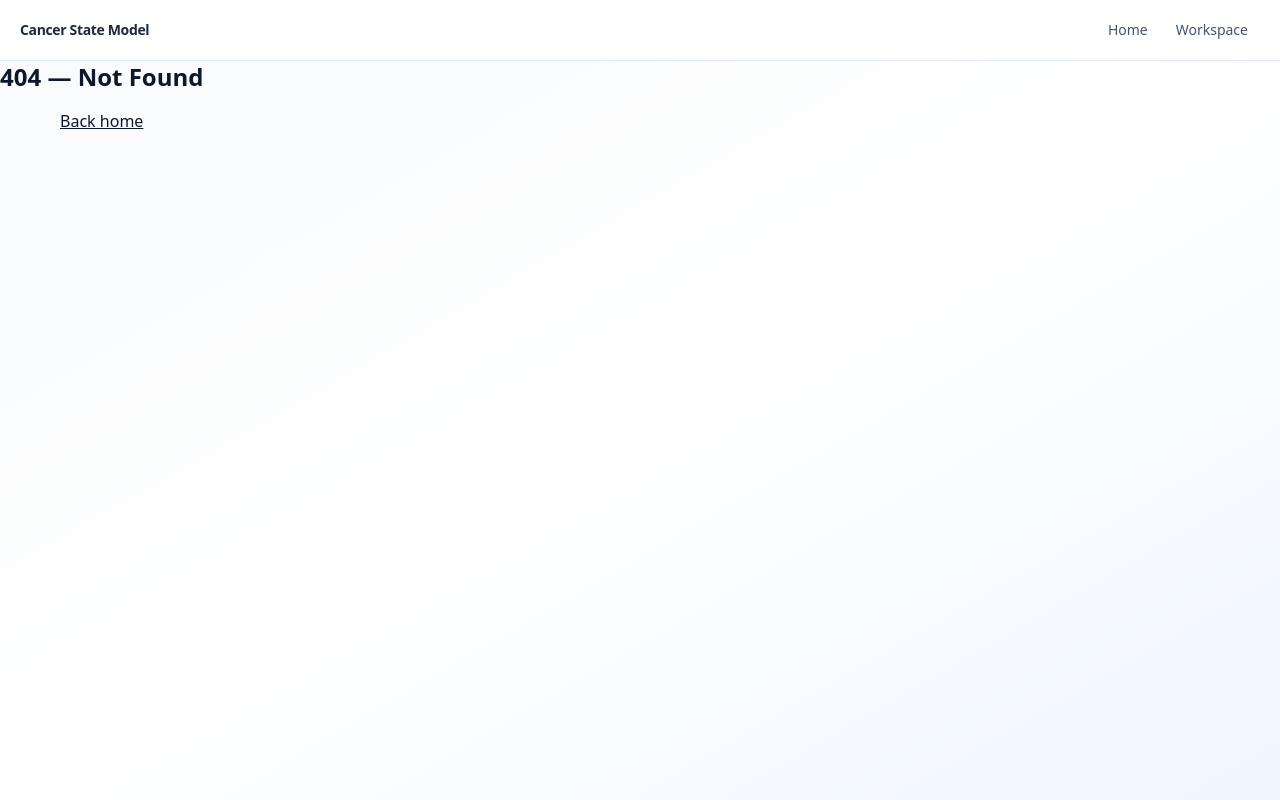
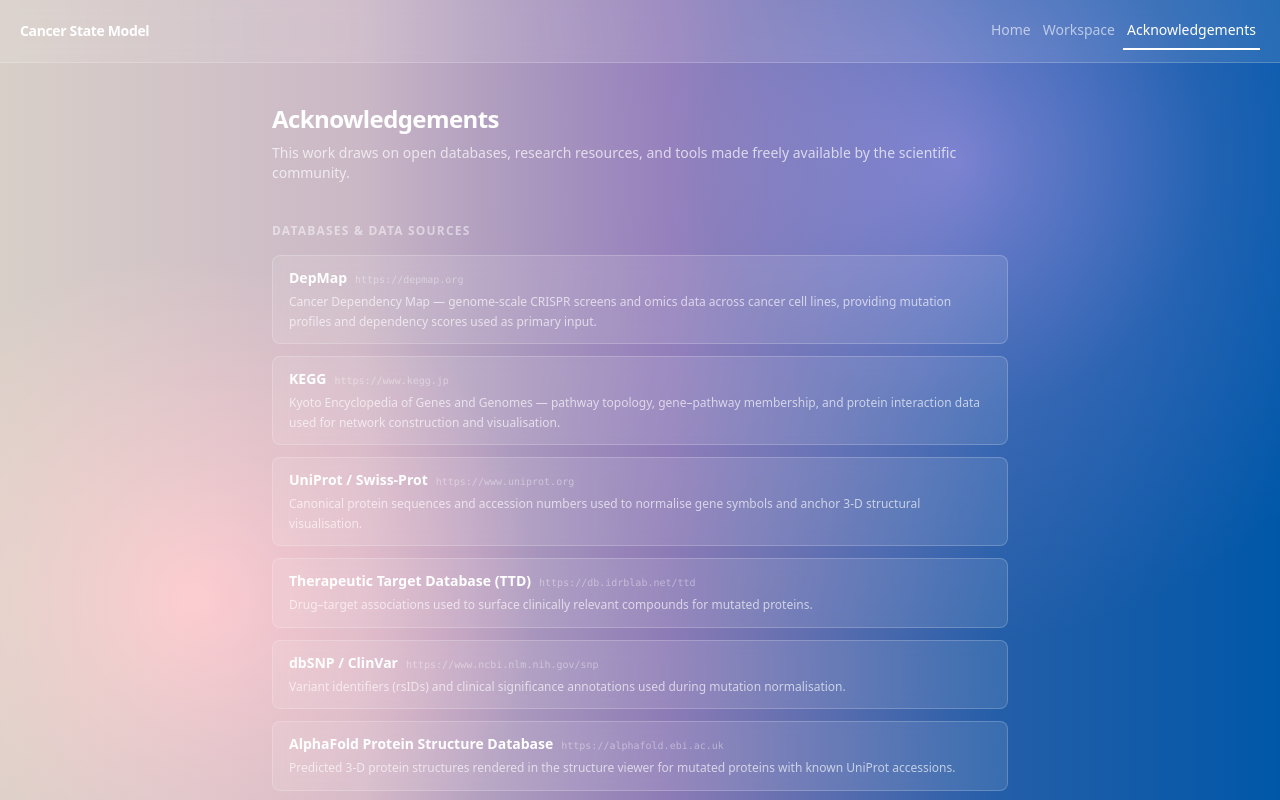
Before and after one commit to charity-g/luad-cancer-state-model, a React (Vite) app in the folder frontend/: page /acknowledgements in a window 1280 px wide. Before the commit this address had no page. Built offline with nearby package versions, Linux system fonts and the light colour scheme.

Commit message:
frontend

```diff
--- a/frontend/package.json
+++ b/frontend/package.json
@@ -11,6 +11,7 @@
     "preview": "vite preview"
   },
   "dependencies": {
+    "lucide-react": "^1.21.0",
     "react": "^19.2.6",
     "react-dom": "^19.2.6",
     "react-router-dom": "^7.6.0",
--- a/frontend/src/App.tsx
+++ b/frontend/src/App.tsx
@@ -2,6 +2,7 @@ import { Routes, Route } from 'react-router-dom'
 import Layout from './components/Layout'
 import Home from './pages/Home'
 import Model from './pages/Model'
+import Acknowledgements from './pages/Acknowledgements'
 import NotFound from './pages/NotFound'
 
 function App() {
@@ -10,6 +11,7 @@ function App() {
       <Route path="/" element={<Layout />}>
         <Route index element={<Home />} />
         <Route path="model" element={<Model />} />
+        <Route path="acknowledgements" element={<Acknowledgements />} />
         <Route path="*" element={<NotFound />} />
       </Route>
     </Routes>
--- a/frontend/src/components/AgentPanel.tsx
+++ b/frontend/src/components/AgentPanel.tsx
@@ -412,7 +412,7 @@ export default function AgentPanel({
                     }}
                     className="flex items-center gap-1 rounded-md border border-slate-200 px-2 py-1 text-[10px] font-medium text-slate-600 transition-colors hover:bg-slate-50"
                   >
-                    Add all
+                    Dive deep with AI context
                   </button>
                   {checkedIds.size > 0 && (
                     <button
--- a/frontend/src/components/Layout.tsx
+++ b/frontend/src/components/Layout.tsx
@@ -1,8 +1,10 @@
 import { NavLink, Outlet, useMatch } from 'react-router-dom'
 
 const linkClass = ({ isActive }: { isActive: boolean }) =>
-  `px-3 py-2 rounded-md text-sm font-medium transition-colors ${
-    isActive ? 'bg-slate-900 text-white' : 'text-slate-600 hover:bg-slate-100 hover:text-slate-900'
+  `px-1 py-2 text-sm font-medium transition-colors border-b-2 ${
+    isActive
+      ? 'border-white text-white'
+      : 'border-transparent text-white/60 hover:text-white hover:border-white/40'
   }`
 
 export default function Layout() {
@@ -10,9 +12,9 @@ export default function Layout() {
 
   return (
     <div className="app-bg flex h-screen flex-col text-slate-900">
-      <header className="flex-shrink-0 border-b border-slate-200 bg-white">
+      <header className="flex-shrink-0 border-b border-white/20 bg-white/10 backdrop-blur-sm">
         <div className="flex items-center justify-between px-5 py-3">
-          <span className="text-sm font-semibold tracking-tight text-slate-800">
+          <span className="text-sm font-semibold tracking-tight text-white">
             Cancer State Model
           </span>
           <nav className="flex gap-1">
@@ -21,6 +23,9 @@ export default function Layout() {
             </NavLink>
             <NavLink to="/model" className={linkClass}>
               Workspace
+            </NavLink>
+            <NavLink to="/acknowledgements" className={linkClass}>
+              Acknowledgements
             </NavLink>
           </nav>
         </div>
@@ -33,7 +38,7 @@ export default function Layout() {
           </div>
         </div>
       ) : (
-        <main className="flex flex-1 min-h-0 overflow-auto bg-gradient-to-br from-slate-50 via-white to-blue-50">
+        <main className="flex flex-1 min-h-0 overflow-auto">
           <Outlet />
         </main>
       )}
--- a/frontend/src/pages/Acknowledgements.tsx
+++ b/frontend/src/pages/Acknowledgements.tsx
@@ -1,203 +1,147 @@
-import {
-  Database,
-  Dna,
-  BrainCircuit,
-  Network,
-  FlaskConical,
-  Microscope,
-  ExternalLink,
-} from "lucide-react";
-
-const sources = [
-  {
-    title: "DepMap (Cancer Dependency Map)",
-    organization: "Broad Institute",
-    icon: <BrainCircuit className="w-5 h-5" />,
-    description:
-      "The drug-routing and pathway vulnerability components of Workbench were informed by LUAD mutation and dependency data from the Cancer Dependency Map (DepMap) project.",
-    citation:
-      "Tsherniak A, Vazquez F, Montgomery PG, et al. Defining a Cancer Dependency Map. Cell. 2017;170(3):564–576.e16.",
-    link: "https://depmap.org",
-  },
-  {
-    title: "TCGA (The Cancer Genome Atlas)",
-    organization: "National Cancer Institute",
-    icon: <Database className="w-5 h-5" />,
-    description:
-      "TCGA provided foundational cancer genomics datasets and molecular characterization resources relevant to LUAD biology and pathway interpretation.",
-    citation:
-      "The Cancer Genome Atlas Research Network. Comprehensive molecular profiling of lung adenocarcinoma. Nature. 2014;511:543–550.",
-    link: "https://www.cancer.gov/tcga",
-  },
-  {
-    title: "COSMIC",
-    organization: "Wellcome Sanger Institute",
-    icon: <Dna className="w-5 h-5" />,
-    description:
-      "COSMIC mutation annotations informed cancer variant interpretation and oncogenic context.",
-    citation:
-      "Tate JG, Bamford S, Jubb HC, et al. COSMIC: the Catalogue Of Somatic Mutations In Cancer. Nucleic Acids Research. 2019.",
-    link: "https://cancer.sanger.ac.uk/cosmic",
-  },
-  {
-    title: "RCSB Protein Data Bank (PDB)",
-    organization: "RCSB Protein Data Bank",
-    icon: <Microscope className="w-5 h-5" />,
-    description:
-      "Protein structures displayed in Workbench are derived from the Protein Data Bank.",
-    citation:
-      "Berman HM, Westbrook J, Feng Z, et al. The Protein Data Bank. Nucleic Acids Research. 2000.",
-    link: "https://www.rcsb.org",
-  },
-  {
-    title: "UniProt",
-    organization: "UniProt Consortium",
-    icon: <FlaskConical className="w-5 h-5" />,
-    description:
-      "UniProt protein identifiers and annotations were used for biological entity normalization and protein metadata.",
-    citation:
-      "The UniProt Consortium. UniProt: the Universal Protein Knowledgebase. Nucleic Acids Research. 2025.",
-    link: "https://www.uniprot.org",
-  },
-  {
-    title: "CPTAC",
-    organization: "National Cancer Institute",
-    icon: <Network className="w-5 h-5" />,
-    description:
-      "CPTAC proteomic resources informed pathway-level and protein-level cancer context.",
-    citation:
-      "Edwards NJ, Oberti M, Thangudu RR, et al. The CPTAC Data Portal: A Resource for Cancer Proteomics Research. Journal of Proteome Research. 2015.",
-    link: "https://proteomics.cancer.gov/programs/cptac",
-  },
-  {
-    title: "DrugBank",
-    organization: "DrugBank",
-    icon: <Database className="w-5 h-5" />,
-    description:
-      "Drug-target relationships and therapeutic context were informed by DrugBank and related pharmacological resources.",
-    citation:
-      "Wishart DS, Feunang YD, Guo AC, et al. DrugBank 5.0: a major update to the DrugBank database. Nucleic Acids Research. 2018.",
-    link: "https://go.drugbank.com",
-  },
-  {
-    title: "KEGG",
-    organization: "Kyoto Encyclopedia of Genes and Genomes",
-    icon: <Network className="w-5 h-5" />,
-    description:
-      "KEGG pathway relationships and biological pathway mappings were used in graph construction and pathway visualization.",
-    citation:
-      "Kanehisa M, Goto S. KEGG: Kyoto Encyclopedia of Genes and Genomes. Nucleic Acids Research. 2000.",
-    link: "https://www.kegg.jp",
-  },
-  {
-    title: "Neo4j",
-    organization: "Neo4j",
-    icon: <Database className="w-5 h-5" />,
-    description:
-      "Workbench uses Neo4j Aura as the graph database and knowledge graph infrastructure layer.",
-    citation: "",
-    link: "https://neo4j.com",
-  },
-  {
-    title: "Anthropic Claude",
-    organization: "Anthropic",
-    icon: <BrainCircuit className="w-5 h-5" />,
-    description:
-      "Claude models were used for mutation hydration, text-to-Cypher planning, and graph-grounded mechanistic reasoning.",
-    citation: "",
-    link: "https://www.anthropic.com",
-  },
-];
-
 export default function Acknowledgements() {
   return (
-    <div className="min-h-screen bg-[#0a0f1c] text-white">
-      <div className="max-w-6xl mx-auto px-6 py-20">
-        {/* Header */}
-        <div className="mb-16">
-          <div className="inline-flex items-center gap-2 px-3 py-1 rounded-full border border-cyan-500/30 bg-cyan-500/10 text-cyan-300 text-sm mb-6">
-            Biomedical Infrastructure
-          </div>
+    <div className="mx-auto w-full max-w-3xl px-4 py-10 space-y-10">
 
-          <h1 className="text-5xl font-bold tracking-tight mb-6">
-            Acknowledgements & Data Attribution
-          </h1>
-
-          <p className="text-slate-300 text-lg max-w-3xl leading-relaxed">
-            Workbench was built using publicly available biomedical datasets,
-            pathway resources, and scientific infrastructure from the following
-            organizations and projects. We gratefully acknowledge their
-            contributions to open scientific research and computational biology.
+      <div>
+        <h1 className="text-2xl font-bold tracking-tight text-white">Acknowledgements</h1>
+        <p className="mt-2 text-sm text-white/70">
+          This work draws on open databases, research resources, and tools made freely available
+          by the scientific community.
         </p>
       </div>
 
-        {/* Cards */}
-        <div className="grid gap-6">
-          {sources.map((source) => (
-            <div
-              key={source.title}
-              className="rounded-2xl border border-white/10 bg-white/5 backdrop-blur-sm p-7 hover:border-cyan-500/30 transition-all"
-            >
-              <div className="flex items-start justify-between gap-6">
-                <div className="flex-1">
-                  <div className="flex items-center gap-3 mb-3">
-                    <div className="p-2 rounded-lg bg-cyan-500/10 text-cyan-300 border border-cyan-500/20">
-                      {source.icon}
-                    </div>
-
-                    <div>
-                      <h2 className="text-xl font-semibold">
-                        {source.title}
+      {/* Databases */}
+      <section>
+        <h2 className="mb-4 text-xs font-semibold uppercase tracking-widest text-white/50">
+          Databases &amp; Data Sources
         </h2>
-                      <p className="text-slate-400 text-sm">
-                        {source.organization}
-                      </p>
-                    </div>
-                  </div>
-
-                  <p className="text-slate-300 leading-relaxed mb-5">
-                    {source.description}
-                  </p>
-
-                  {source.citation && (
-                    <div className="mb-4">
-                      <div className="text-xs uppercase tracking-wider text-cyan-300 mb-2">
-                        Citation
-                      </div>
-
-                      <div className="text-sm text-slate-400 italic leading-relaxed">
-                        {source.citation}
-                      </div>
-                    </div>
-                  )}
-
+        <div className="space-y-3">
+          {[
+            {
+              name: 'DepMap',
+              url: 'https://depmap.org',
+              description:
+                'Cancer Dependency Map — genome-scale CRISPR screens and omics data across cancer cell lines, providing mutation profiles and dependency scores used as primary input.',
+            },
+            {
+              name: 'KEGG',
+              url: 'https://www.kegg.jp',
+              description:
+                'Kyoto Encyclopedia of Genes and Genomes — pathway topology, gene–pathway membership, and protein interaction data used for network construction and visualisation.',
+            },
+            {
+              name: 'UniProt / Swiss-Prot',
+              url: 'https://www.uniprot.org',
+              description:
+                'Canonical protein sequences and accession numbers used to normalise gene symbols and anchor 3-D structural visualisation.',
+            },
+            {
+              name: 'Therapeutic Target Database (TTD)',
+              url: 'https://db.idrblab.net/ttd',
+              description:
+                'Drug–target associations used to surface clinically relevant compounds for mutated proteins.',
+            },
+            {
+              name: 'dbSNP / ClinVar',
+              url: 'https://www.ncbi.nlm.nih.gov/snp',
+              description:
+                'Variant identifiers (rsIDs) and clinical significance annotations used during mutation normalisation.',
+            },
+            {
+              name: 'AlphaFold Protein Structure Database',
+              url: 'https://alphafold.ebi.ac.uk',
+              description:
+                'Predicted 3-D protein structures rendered in the structure viewer for mutated proteins with known UniProt accessions.',
+            },
+          ].map((item) => (
+            <div key={item.name} className="rounded-lg border border-white/20 bg-white/10 backdrop-blur-sm px-4 py-3">
+              <div className="flex items-baseline gap-2 flex-wrap">
                 <a
-                    href={source.link}
+                  href={item.url}
                   target="_blank"
                   rel="noopener noreferrer"
-                    className="inline-flex items-center gap-2 text-cyan-300 hover:text-cyan-200 transition-colors text-sm font-medium"
+                  className="text-sm font-semibold text-white hover:text-white/75 hover:underline"
                 >
-                    Visit Resource
-                    <ExternalLink className="w-4 h-4" />
+                  {item.name}
                 </a>
+                <span className="font-mono text-[10px] text-white/40">{item.url}</span>
               </div>
-              </div>
+              <p className="mt-1 text-xs leading-relaxed text-white/65">{item.description}</p>
             </div>
           ))}
         </div>
+      </section>
 
-        {/* Footer */}
-        <div className="mt-20 rounded-2xl border border-cyan-500/20 bg-cyan-500/5 p-8">
-          <h3 className="text-2xl font-semibold mb-4">Special Thanks</h3>
+      {/* Tools & Libraries */}
+      <section>
+        <h2 className="mb-4 text-xs font-semibold uppercase tracking-widest text-white/50">
+          Tools &amp; Libraries
+        </h2>
+        <div className="space-y-3">
+          {[
+            {
+              name: 'Anthropic Claude',
+              url: 'https://www.anthropic.com',
+              description:
+                'Large language model powering variant effect prediction, mechanistic reasoning, and conversational agent functionality.',
+            },
+            {
+              name: 'Neo4j',
+              url: 'https://neo4j.com',
+              description:
+                'Graph database storing mutation–protein–pathway networks and enabling Cypher-based traversal queries.',
+            },
+            {
+              name: 'FastAPI',
+              url: 'https://fastapi.tiangolo.com',
+              description:
+                'Python web framework serving the SSE streaming analysis pipeline and REST endpoints.',
+            },
+            {
+              name: 'React & Vite',
+              url: 'https://react.dev',
+              description:
+                'Frontend framework and build tooling powering the interactive workspace.',
+            },
+            {
+              name: 'Tailwind CSS',
+              url: 'https://tailwindcss.com',
+              description: 'Utility-first CSS framework used throughout the UI.',
+            },
+            {
+              name: 'Mol* (Molstar)',
+              url: 'https://molstar.org',
+              description:
+                'High-performance 3-D molecular visualisation library embedded in the structure viewer.',
+            },
+          ].map((item) => (
+            <div key={item.name} className="rounded-lg border border-white/20 bg-white/10 backdrop-blur-sm px-4 py-3">
+              <div className="flex items-baseline gap-2 flex-wrap">
+                <a
+                  href={item.url}
+                  target="_blank"
+                  rel="noopener noreferrer"
+                  className="text-sm font-semibold text-white hover:text-white/75 hover:underline"
+                >
+                  {item.name}
+                </a>
+                <span className="font-mono text-[10px] text-white/40">{item.url}</span>
+              </div>
+              <p className="mt-1 text-xs leading-relaxed text-white/65">{item.description}</p>
+            </div>
+          ))}
+        </div>
+      </section>
 
-          <p className="text-slate-300 leading-relaxed">
-            We thank the researchers, engineers, clinicians, and open-science
-            communities behind these resources for making large-scale biomedical
-            data and computational tools accessible to the broader research
-            ecosystem. Their work made Workbench possible.
+      {/* Disclaimer */}
+      <section className="rounded-xl border border-amber-300/40 bg-amber-400/15 backdrop-blur-sm px-4 py-4 text-xs leading-relaxed text-amber-100">
+        <p className="font-semibold">Research use only</p>
+        <p className="mt-1 text-amber-100/80">
+          This tool is intended for exploratory research and educational purposes. It does not
+          constitute clinical advice and should not be used to guide patient care. Variant effect
+          predictions are computational estimates and may be incorrect.
         </p>
+      </section>
     </div>
-      </div>
-    </div>
-  );
+  )
 }
--- a/frontend/src/pages/Home.tsx
+++ b/frontend/src/pages/Home.tsx
@@ -4,7 +4,6 @@ import { useProfileHistory } from '../hooks/useProfileHistory'
 function formatDate(value: string | number | null) {
   if (value == null) return 'Unknown date'
   try {
-    // Neo4j timestamp() returns milliseconds as a number; ISO strings also accepted
     const d = typeof value === 'number' ? new Date(value) : new Date(value)
     if (isNaN(d.getTime())) return String(value)
     return d.toLocaleString(undefined, {
@@ -48,12 +47,12 @@ export default function Home() {
 
       {/* History */}
       <div>
-        <h2 className="text-sm font-semibold uppercase tracking-wide text-slate-700 mb-3">
+        <h2 className="text-xs font-semibold uppercase tracking-widest text-slate-500 mb-3">
           Previous profiles
         </h2>
 
         {loading && (
-          <div className="flex items-center gap-2 text-sm text-slate-400">
+          <div className="flex items-center gap-2 text-sm text-slate-500">
             <svg className="h-4 w-4 animate-spin" viewBox="0 0 24 24" fill="none">
               <circle className="opacity-25" cx="12" cy="12" r="10" stroke="currentColor" strokeWidth="4" />
               <path className="opacity-75" fill="currentColor" d="M4 12a8 8 0 018-8v8H4z" />
@@ -63,13 +62,13 @@ export default function Home() {
         )}
 
         {error && (
-          <p className="text-sm text-red-500">
+          <p className="text-sm text-red-600">
             Could not load history: {error}
           </p>
         )}
 
         {!loading && !error && profiles.length === 0 && (
-          <p className="text-sm text-slate-400">
+          <p className="text-sm text-slate-500">
             No profiles yet. Upload a mutation CSV to get started.
           </p>
         )}
@@ -79,13 +78,13 @@ export default function Home() {
             {profiles.map((p) => (
               <li
                 key={p.profile_id}
-                className="flex items-center justify-between rounded-lg border border-slate-200 bg-white px-4 py-3 shadow-sm hover:border-slate-300 transition-colors"
+                className="flex items-center justify-between rounded-lg border border-slate-200 bg-white/80 backdrop-blur-sm px-4 py-3 shadow-sm hover:bg-white/90 transition-colors"
               >
                 <div className="min-w-0">
                   <p className="text-sm font-mono font-medium text-slate-800 truncate">
                     {p.profile_id}
                   </p>
-                  <p className="mt-0.5 text-xs text-slate-400">
+                  <p className="mt-0.5 text-xs text-slate-500">
                     {formatDate(p.created_at as string | number | null)}
                     {p.mutation_count > 0 && (
                       <span className="ml-2 inline-flex items-center rounded-full bg-slate-100 px-2 py-0.5 text-xs font-medium text-slate-600">
@@ -96,7 +95,7 @@ export default function Home() {
                 </div>
                 <button
                   onClick={() => loadProfile(p.profile_id)}
-                  className="ml-4 flex-shrink-0 rounded-md border border-slate-200 px-3 py-1.5 text-xs font-medium text-slate-600 hover:border-slate-400 hover:text-slate-900 transition-colors"
+                  className="ml-4 flex-shrink-0 rounded-md border border-slate-200 bg-white px-3 py-1.5 text-xs font-medium text-slate-600 hover:border-slate-400 hover:text-slate-900 transition-colors"
                 >
                   Load →
                 </button>
--- /dev/null
+++ b/package.json
@@ -0,0 +1,5 @@
+{
+  "dependencies": {
+    "lucide-react": "^1.21.0"
+  }
+}
```
Also changed, not shown: 2 other files (tests, documents, lock files or other folders). Lines whose indentation alone changed are shown as unchanged.
